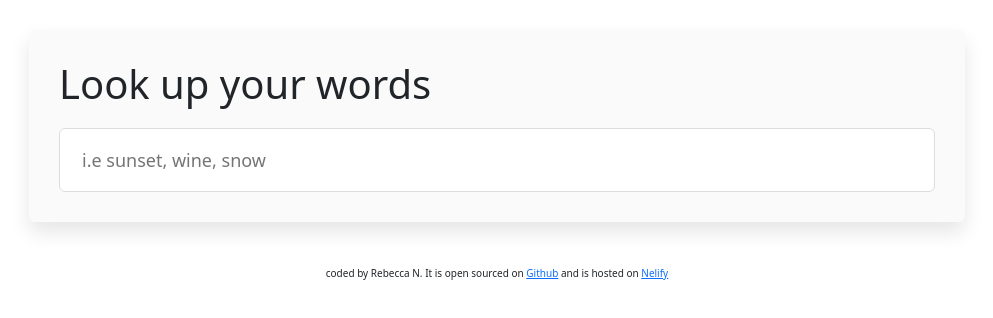
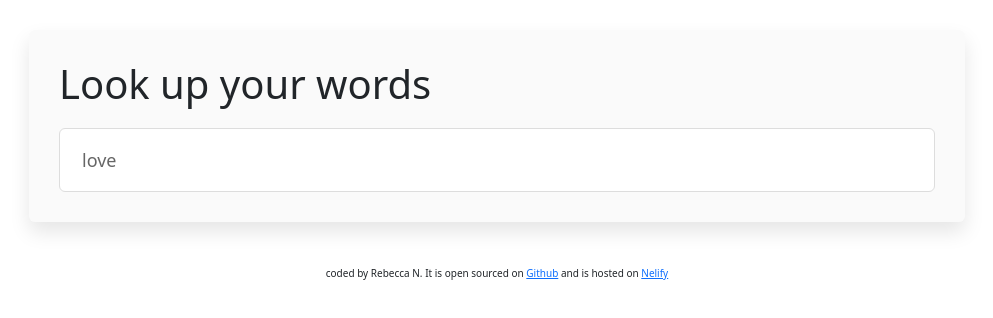
Before and after one commit to RebeccaNiem/my-dictionary, a React (Create React App) app: page / in a window 1280 px wide. Shown: the top 318 px of the page, without its empty margins (143-1136 px from the left). Built offline with nearby package versions, Linux system fonts and the light colour scheme; no server answers.

Commit message:
set a default key  word

```diff
--- a/src/App.js
+++ b/src/App.js
@@ -8,7 +8,7 @@ function App() {
       <div className="container">
         <header className="App-header"></header>
         <main>
-          <Dictionary />
+          <Dictionary defaultKeyword="love" />
         </main>
         <br />
         <footer className="App-footer">
--- a/src/Dictionary.js
+++ b/src/Dictionary.js
@@ -55,6 +55,7 @@ export default function Dictionary(props) {
               defaultValue={props.defaultKeyword}
               placeholder="i.e sunset, wine, snow"
               className="search-input"
+              defaultValue={props.defaultKeyword}
             />
           </form>
         </section>
```
